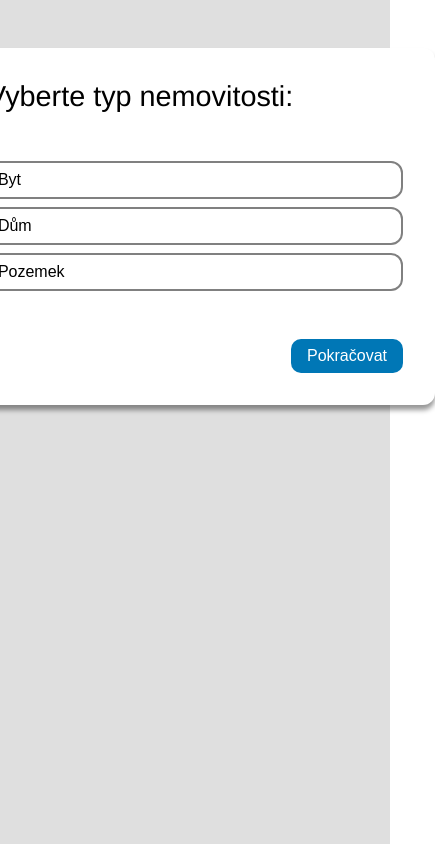
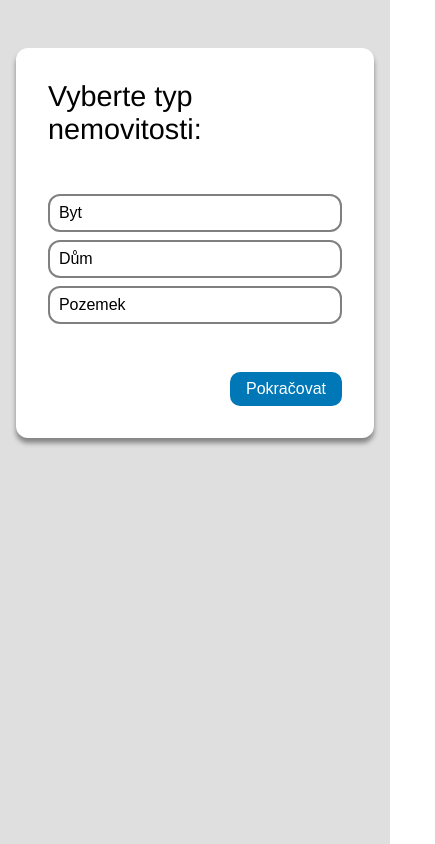
Before and after one commit to picl-m/MERN-stack-real-estate-marketplace-website, a React (Create React App) app in the folder client/: page /chci-nabidku in a window 390 px wide. Shown: the whole page, 435 px wide, since content can reach past the window. Built offline with nearby package versions, Linux system fonts and the light colour scheme.

Commit message:
responsive form

```diff
--- a/client/src/pages/Lead/index.module.css
+++ b/client/src/pages/Lead/index.module.css
@@ -2,7 +2,7 @@
     height: 100vh;
     width: 100vw;
     background-color: rgb(223, 223, 223);
-    padding: 3rem;
+    padding: 3rem 1rem;
     display: flex;
     flex-direction: column;
     align-items: center;
@@ -62,3 +62,9 @@
 .returnButton:hover {
     color: rgb(0, 0, 0);
 }
+
+@media screen and (max-width: 700px) {
+    .formContainer {
+        max-width: 100%;
+    }
+}
```
